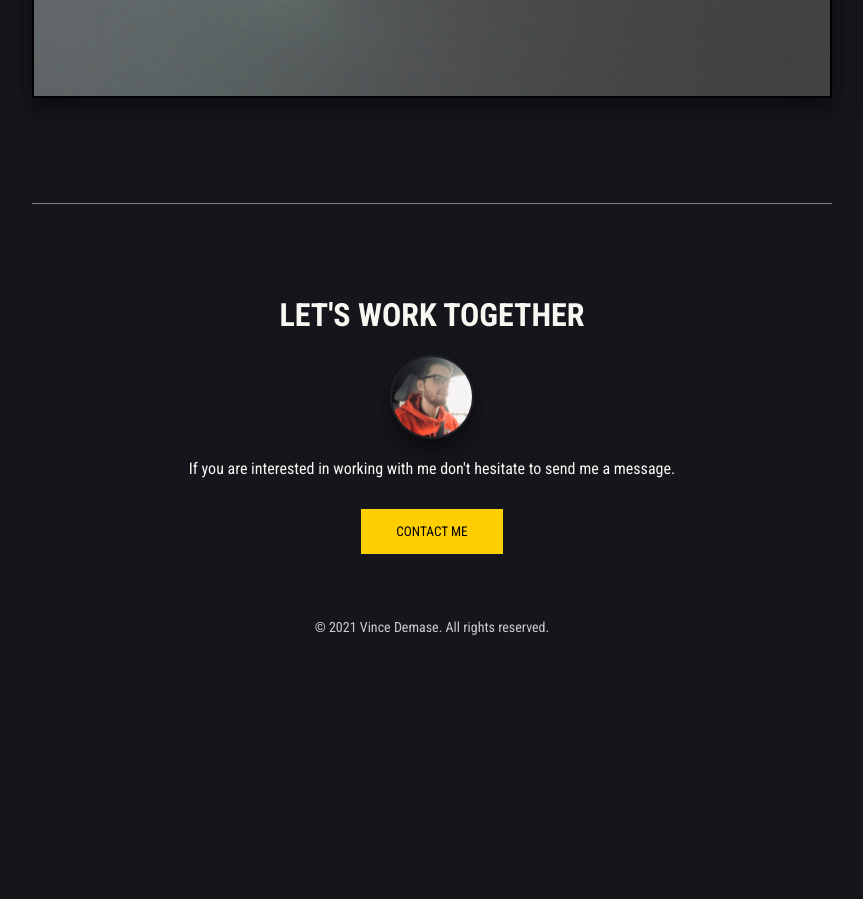
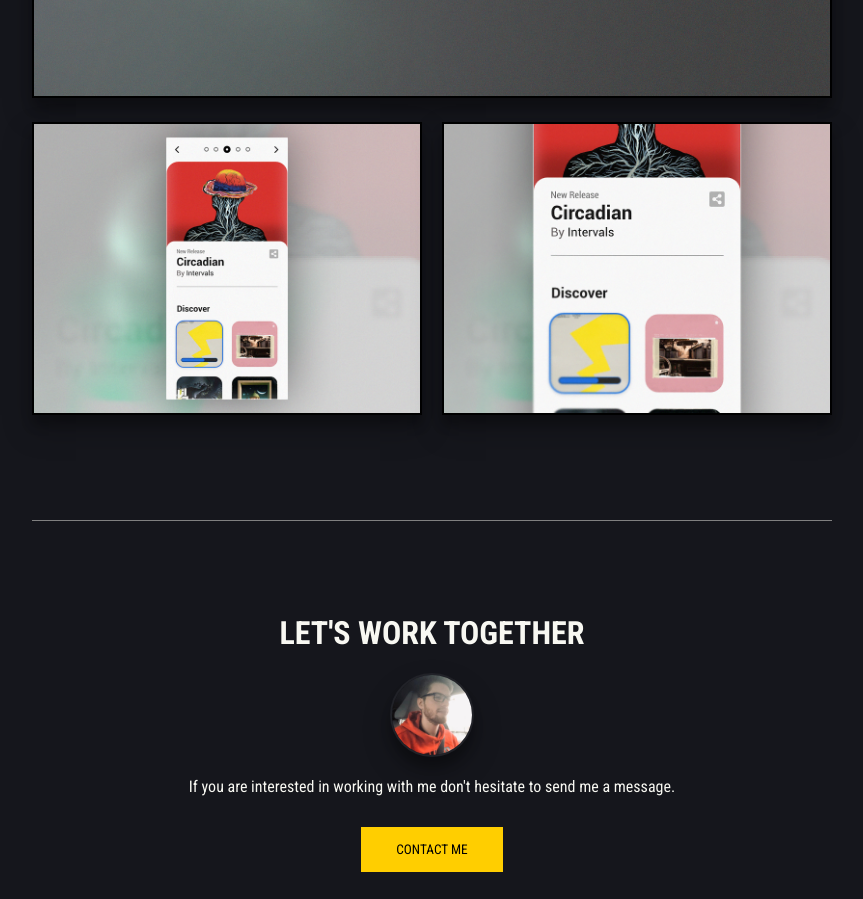
Before and after one commit to vinceyy/Portfolio, a plain HTML site: page proj/ui.html in a window 1280 px wide. Shown: the part 1900-2799 px from the top of the page, without its empty margins (208-1071 px from the left). Before the commit the page ends 2616 px from the top, so only its background shows below. Drawn offline with Linux system fonts and the light colour scheme.

Commit message:
update ui proj

```diff
--- a/proj/ui.html
+++ b/proj/ui.html
@@ -41,6 +41,17 @@
 
                 <img src="../img/proj/ui/game_launcher_concept.png" />
 
+                <div class="brk"></div>
+
+                <div class="split">
+                    <div clas="spl_obj">
+                        <img src="../img/proj/ui/music_app.png" width="386px" />
+                    </div>
+                    <div clas="spl_obj">
+                        <img src="../img/proj/ui/music_app_zoom.png" width="386px" />
+                    </div>
+                </div>
+
             </div>
             <!--MAIN END-->
 
```
Also changed, not shown: img/proj/ui/music_app.png (added), img/proj/ui/music_app_zoom.png (added), 2 other files.
